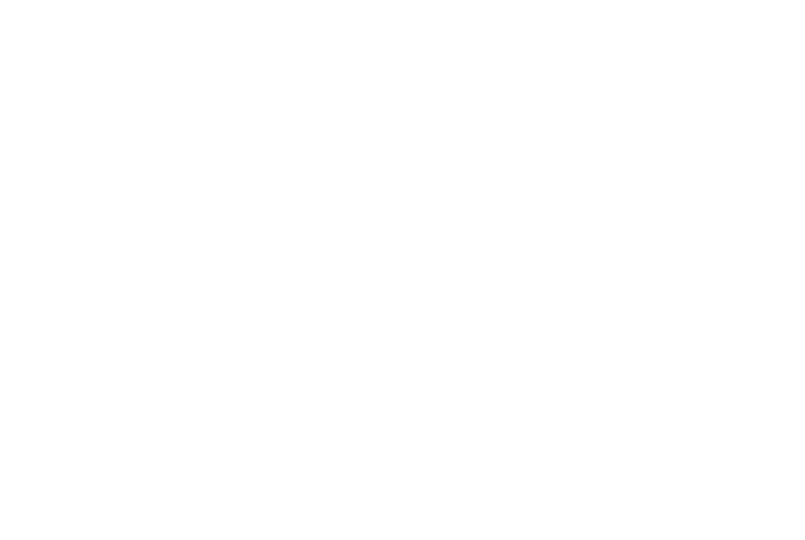
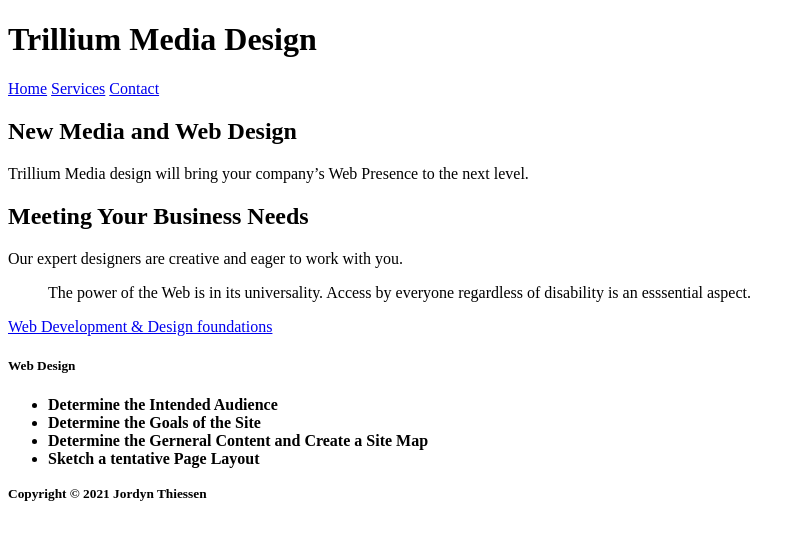
Before and after one commit to 44144Sp21/ch2-inclassnotes-JordynThiessen, a plain HTML site: page index.html in a window 1280 px wide. Shown: the whole page, without its empty margins (0-805 px from the left). Drawn offline with Linux system fonts and the light colour scheme.

Commit message:
Created Ch2InClassNotes
Added code to index file and created services and contact pages.

```diff
--- a/index.html
+++ b/index.html
@@ -1,10 +1,38 @@
 <!DOCTYPE html>
 <html lang="en">
 	<head>
-		<title>LASTNAME Chapter 2 InClass Notes</title>
+		<title>Thiessen Chapter 2 InClass Notes</title>
 		<meta charset="utf-8">
 	</head>
-<body>
+    <body>
+        <h1>Trillium Media Design</h1>
 
-</body>
+        <nav>
+            <a href="index.html">Home</a>
+            <a href="services.html">Services</a>
+            <a href="contact.html">Contact</a>
+        </nav>
+        <main>
+            <h2>New Media and Web Design</h2>
+            <p>Trillium Media design will bring your company&rsquo;s Web Presence to the next level.</p>
+            <h2>Meeting Your Business Needs</h2>
+            <p>Our expert designers are creative and eager to work with you.</p>
+
+            <blockquote> The power of the Web is in its universality. Access by everyone regardless of disability is an esssential aspect.
+            </blockquote>
+
+            <a href="http://webdevfoundations.net">Web Development &amp; Design foundations</a>
+
+            <h5>Web Design</h5>
+            <ul>
+                <li><strong>Determine the Intended Audience</strong></li>
+                <li><strong>Determine the Goals of the Site</strong></li>
+                <li><strong>Determine the Gerneral Content and Create a Site Map</strong></li>
+                <li><strong>Sketch a tentative Page Layout</strong></li>
+            </ul>
+        </main>
+        <footer><small><strong>Copyright &copy; 2021 Jordyn Thiessen</strong></small>
+        </footer>
+
+    </body>
 </html>
```
Also changed, not shown: contact.html (added, +28 -0 lines), services.html (added, +28 -0 lines).
